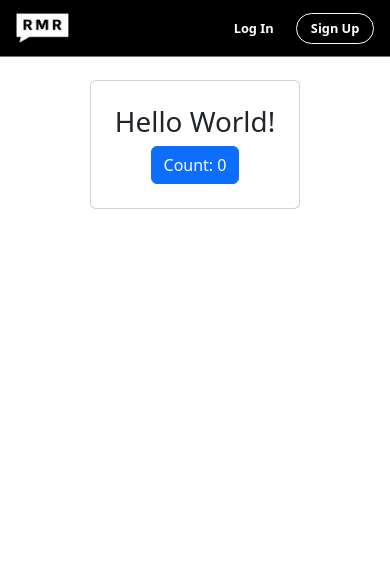
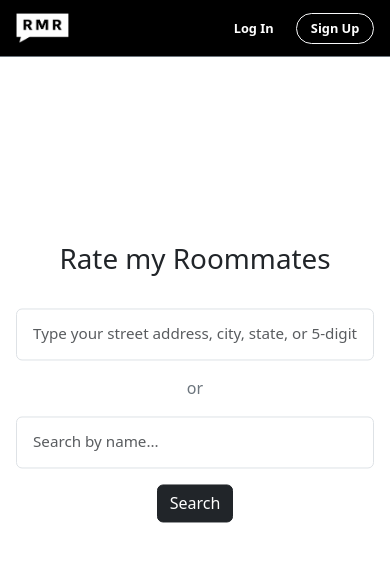
Before and after one commit to CS571-S26/p63, a React (Vite) app: page /#/ in a window 390 px wide. Shown: the top 562 px of the page. Built offline with nearby package versions, Linux system fonts and the light colour scheme.

Commit message:
Implemented search and partial Firebase integration.

```diff
--- /dev/null
+++ b/src/components/SearchInput.css
@@ -0,0 +1,19 @@
+.search-input-group {
+  margin-bottom: 1rem;
+}
+
+.search-input-group:last-child {
+  margin-bottom: 0;
+}
+
+.search-input {
+  min-height: 52px;
+  font-size: 1rem;
+  padding: 0.75rem 1rem;
+}
+
+@media (max-width: 640px) {
+  .search-input {
+    font-size: 0.95rem;
+  }
+}
--- /dev/null
+++ b/src/components/SearchInput.tsx
@@ -0,0 +1,23 @@
+import { Form } from 'react-bootstrap'
+import './SearchInput.css'
+
+interface SearchInputProps {
+  id: string
+  placeholder: string
+  value?: string
+  onChange?: (value: string) => void
+}
+
+export default function SearchInput({id, placeholder, value = '', onChange}: SearchInputProps) {
+  return (
+    <Form.Group className="search-input-group" controlId={id}>
+      <Form.Control
+        type="text"
+        className="search-input"
+        placeholder={placeholder}
+        value={value}
+        onChange={(e) => onChange?.(e.target.value)}
+      />
+    </Form.Group>
+  )
+}
--- /dev/null
+++ b/src/pages/HomePage.css
@@ -0,0 +1,71 @@
+.home-page {
+  min-height: calc(100vh - 64px);
+  display: flex;
+  align-items: center;
+  justify-content: center;
+  padding: 1rem;
+}
+
+.home-content {
+  width: min(760px, 100%);
+  transform: translateY(-12vh);
+}
+
+.home-title {
+  text-align: center;
+  margin-top: 0;
+  margin-bottom: 2rem;
+}
+
+.search-area-form {
+  width: 100%;
+}
+
+.search-divider {
+  text-align: center;
+  color: #6c757d;
+  margin-bottom: 1rem;
+}
+
+.search-actions {
+  display: flex;
+  justify-content: center;
+  margin-top: 0.5rem;
+}
+
+.search-feedback {
+  margin-top: 1rem;
+  text-align: center;
+}
+
+.search-results {
+  margin-top: 1.25rem;
+  display: grid;
+  gap: 0.75rem;
+}
+
+.result-card {
+  background: #fff;
+  border: 1px solid #d9dde3;
+  border-radius: 10px;
+  padding: 0.85rem 1rem;
+}
+
+.result-card h3 {
+  margin: 0 0 0.4rem;
+  font-size: 1.1rem;
+}
+
+.result-card p {
+  margin: 0.25rem 0;
+}
+
+@media (max-width: 640px) {
+  .home-page {
+    min-height: calc(100vh - 56px);
+  }
+
+  .home-content {
+    transform: translateY(-8vh);
+  }
+}
--- a/src/pages/HomePage.tsx
+++ b/src/pages/HomePage.tsx
@@ -1,18 +1,117 @@
 import { useState } from 'react'
-import '../App.css'
-import { Button, Card } from 'react-bootstrap'
+import { Alert, Button, Form, Spinner } from 'react-bootstrap'
+import { collection, getDocs } from 'firebase/firestore'
+import SearchInput from '../components/SearchInput'
+import { db } from '../firebase'
+import './HomePage.css'
+
+interface Roommate {
+  id: string
+  name?: string
+  location?: string
+  rating?: number
+  bio?: string
+}
 
 export default function HomePage() {
-  const [count, setCount] = useState(0)
+  const [location, setLocation] = useState('')
+  const [name, setName] = useState('')
+  const [roommates, setRoommates] = useState<Roommate[]>([])
+  const [loading, setLoading] = useState(false)
+  const [error, setError] = useState('')
+
+  async function handleSearch(event: React.FormEvent<HTMLFormElement>) {
+    event.preventDefault()
+
+    const locationTerm = location.trim().toLowerCase()
+    const nameTerm = name.trim().toLowerCase()
+
+    if (!locationTerm && !nameTerm) {
+      setError('Enter a location or a name to search.')
+      setRoommates([])
+      return
+    }
+
+    try {
+      setLoading(true)
+      setError('')
+
+      const snapshot = await getDocs(collection(db, 'users'))
+      const docs = snapshot.docs.map((doc) => ({ id: doc.id, ...doc.data() })) as Roommate[]
+
+      const filtered = docs.filter((roommate) => {
+        const roommateLocation = (roommate.location ?? '').toLowerCase()
+        const roommateName = (roommate.name ?? '').toLowerCase()
+
+        const matchesLocation = !locationTerm || roommateLocation.includes(locationTerm)
+        const matchesName = !nameTerm || roommateName.includes(nameTerm)
+
+        return matchesLocation && matchesName
+      })
+
+      setRoommates(filtered)
+    } catch {
+      setError('Could not load roommate results from Firebase right now.')
+      setRoommates([])
+    } finally {
+      setLoading(false)
+    }
+  }
 
   return (
-    <div className="w-100 h-100 d-flex justify-content-center align-items-center">
-      <Card className='m-4 p-2'>
-        <Card.Body className='text-center'>
-          <h1>Hello World!</h1>
-          <Button onClick={() => setCount(o => o + 1)}>Count: {count}</Button>
-        </Card.Body>
-      </Card>
+    <div className="home-page">
+      <div className="home-content">
+        <h1 className="home-title">Rate my Roommates</h1>
+        <Form className="search-area-form" onSubmit={handleSearch}>
+          <SearchInput
+            id="locationSearch"
+            placeholder="Type your street address, city, state, or 5-digit ZIP code..."
+            value={location}
+            onChange={setLocation}
+          />
+          <p className="search-divider">or</p>
+          <SearchInput
+            id="nameSearch"
+            placeholder="Search by name..."
+            value={name}
+            onChange={setName}
+          />
+
+          <div className="search-actions">
+            <Button type="submit" variant="dark" disabled={loading}>
+              {loading ? (
+                <>
+                  <Spinner as="span" animation="border" size="sm" className="me-2" />
+                  Searching...
+                </>
+              ) : (
+                'Search'
+              )}
+            </Button>
+          </div>
+        </Form>
+
+        {error ? (
+          <Alert variant="danger" className="search-feedback">{error}</Alert>
+        ) : null}
+
+        {!loading && !error && roommates.length > 0 ? (
+          <div className="search-results">
+            {roommates.map((roommate) => (
+              <article key={roommate.id} className="result-card">
+                <h3>{roommate.name ?? 'Unnamed roommate'}</h3>
+                <p><strong>Location:</strong> {roommate.location ?? 'Not provided'}</p>
+                <p><strong>Rating:</strong> {roommate.rating ?? 'N/A'}</p>
+                {roommate.bio ? <p>{roommate.bio}</p> : null}
+              </article>
+            ))}
+          </div>
+        ) : null}
+
+        {!loading && !error && roommates.length === 0 && (location || name) ? (
+          <p className="search-feedback text-muted">No matching roommates found.</p>
+        ) : null}
+      </div>
     </div>
   )
 }
```
Also changed, not shown: 5 other files (tests, documents, lock files or other folders).
